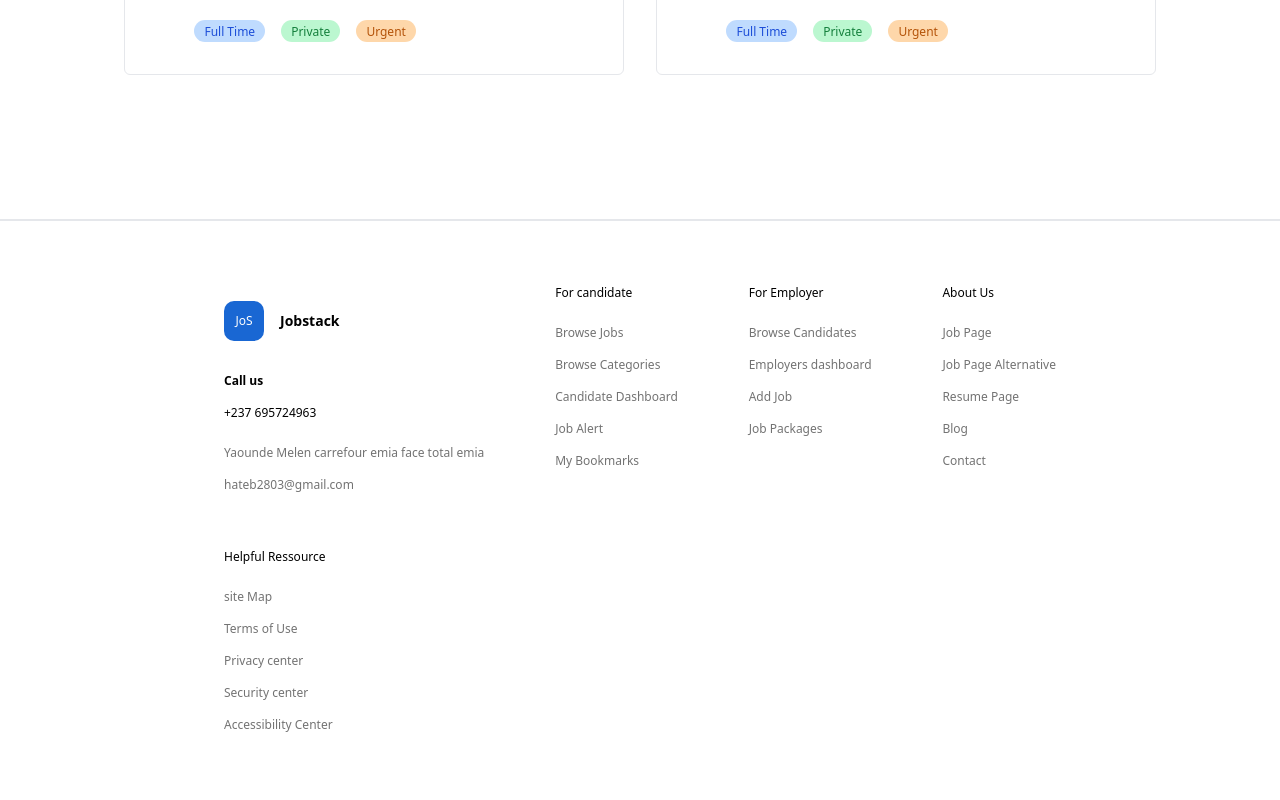
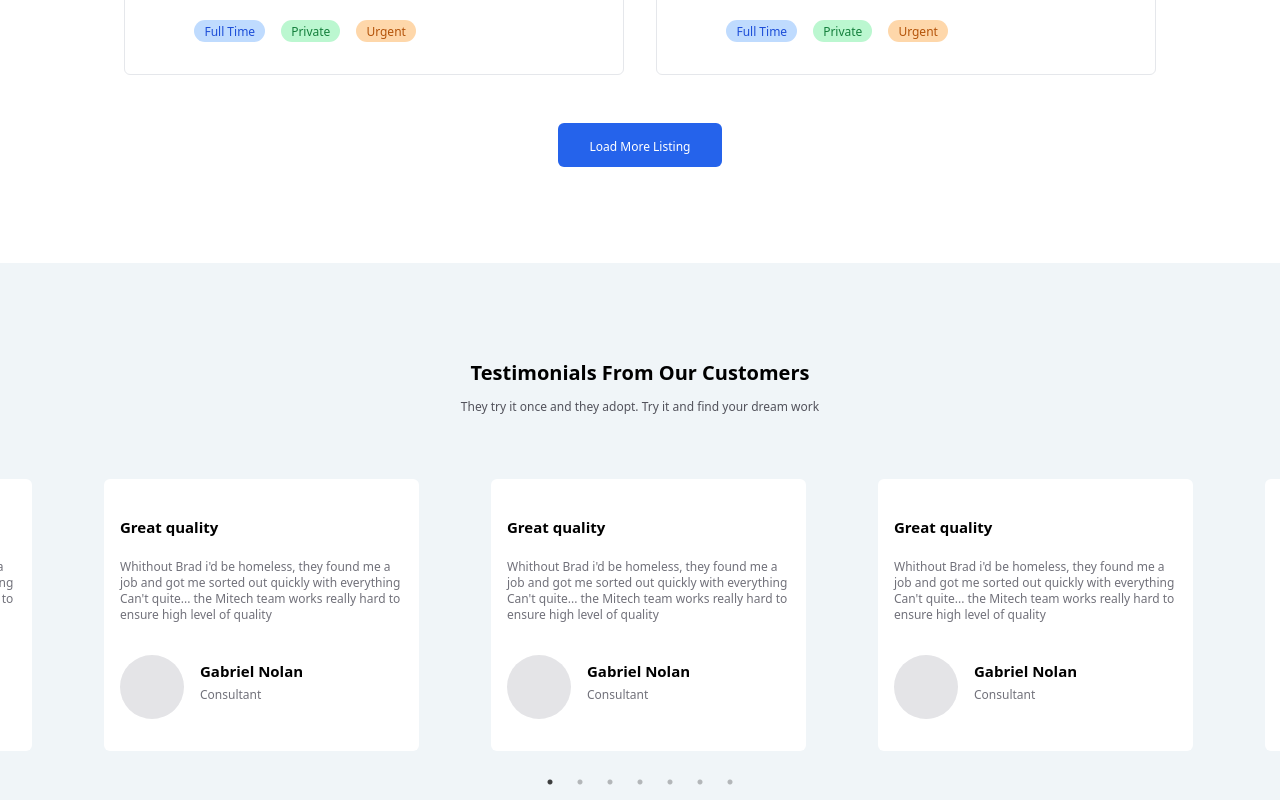
Before and after one commit to haterb4/jobstack, a Next.js app: page / in a window 1280 px wide. Shown: the part 1360-2160 px from the top of the page. Built offline with nearby package versions, Linux system fonts and the light colour scheme.

Commit message:
testimonials

```diff
--- a/package.json
+++ b/package.json
@@ -20,8 +20,13 @@
     "react": "18.2.0",
     "react-dom": "18.2.0",
     "react-icons": "^4.9.0",
+    "react-slick": "^0.29.0",
+    "slick-carousel": "^1.8.1",
     "tailwindcss": "3.3.2",
     "typescript": "5.1.3",
     "usehooks-ts": "^2.9.1"
+  },
+  "devDependencies": {
+    "@types/react-slick": "^0.23.10"
   }
 }
--- a/src/app/layout.tsx
+++ b/src/app/layout.tsx
@@ -1,4 +1,7 @@
 import './globals.css'
+import "slick-carousel/slick/slick.css";
+import "slick-carousel/slick/slick-theme.css";
+
 import { Nunito_Sans } from 'next/font/google'
 
 const nunito_sans = Nunito_Sans({
--- a/src/app/page.tsx
+++ b/src/app/page.tsx
@@ -1,4 +1,4 @@
-import { Header, PageLayout } from '@/components'
+import { Header, PageLayout, Testimonials } from '@/components'
 import Categories from '@/components/Job/Categories'
 import Features from '@/components/Job/Features'
 import { Metadata } from 'next'
@@ -16,8 +16,11 @@ export default function Home() {
         <div className='w-full flex flex-col justify-center items-center border-b'>
           <Categories />
         </div>
-        <div className='w-full flex flex-col justify-center items-center border-b py-12'>
+        <div className='w-full flex flex-col justify-center items-center py-12'>
           <Features />
+        </div>
+        <div className='w-full flex flex-col justify-center items-center py-12 bg-[#F0F5F8]'>
+          <Testimonials />
         </div>
       </main>
     </PageLayout>
--- /dev/null
+++ b/src/components/Button.tsx
@@ -0,0 +1,17 @@
+"use client"
+
+import React from 'react'
+interface ButtonProps {
+    text: string;
+    handleClick?: Function
+}
+
+const Button:React.FC<ButtonProps> = ({text, handleClick}) => {
+  return (
+    <button onClick={() => { handleClick && handleClick() }} className="px-8 py-3 pt-4 rounded-md bg-blue-600 text-white capitalize">
+        {text}
+    </button>
+  )
+}
+
+export default Button
--- a/src/components/Job/Features.tsx
+++ b/src/components/Job/Features.tsx
@@ -1,6 +1,7 @@
 import React from 'react'
 import SectionHeader from '../SectionHeader'
 import FeaturedItem from './FeaturedItem'
+import Button from '../Button'
 
 const Features = () => {
     const categories = [
@@ -109,6 +110,9 @@ const Features = () => {
             return <FeaturedItem key={index} feature={item}/>
           })}
         </div>
+        <div className='w-full flex justify-center items-center'>
+          <Button text='load more listing'/>
+        </div>
     </div>
   )
 }
--- /dev/null
+++ b/src/components/Testimonials.tsx
@@ -0,0 +1,119 @@
+"use client"
+
+import React from 'react'
+import SectionHeader from './SectionHeader'
+import Slider from "react-slick";
+
+const Testimonials = () => {
+    const settings = {
+        className: "center",
+        centerMode: true,
+        infinite: true,
+        centerPadding: "60px",
+        slidesToShow: 3,
+        speed: 500,
+        dots: true
+    };
+    return (
+        <div className='py-12 w-full'>
+            <SectionHeader title='Testimonials From Our Customers' slogan='They try it once and they adopt. Try it and find your dream work'/>
+            <div className='mt-12'>
+                <Slider {...settings}>
+                    <div className='px-1 mx-2'>
+                        <div className='flex flex-col justify-between items-start bg-white px-4 py-8 my-4 rounded-md hover:shadow-lg mx-8'>
+                            <h3 className='font-[600] text-[15px] py-2'>Great quality</h3>
+                            <p className='py-4 mb-4 text-zinc-500'>{"Whithout Brad i'd be homeless, they found me a job and got me sorted out quickly with everything Can't quite... the Mitech team works really hard to ensure high level of quality"}</p>
+                            <div className='flex items-center'>
+                                <div className='h-16 w-16 rounded-full bg-zinc-200'></div>
+                                <div className='flex flex-col px-4 justify-center'>
+                                    <h1 className='font-[600] text-[15px]'>Gabriel Nolan</h1>
+                                    <h2 className='text-zinc-500 py-2'>Consultant</h2>
+                                </div>
+                            </div>
+                        </div>
+                    </div>
+                    <div className='px-1 mx-2'>
+                        <div className='flex flex-col justify-between items-start bg-white px-4 py-8 my-4 rounded-md hover:shadow-lg mx-8'>
+                            <h3 className='font-[600] text-[15px] py-2'>Great quality</h3>
+                            <p className='py-4 mb-4 text-zinc-500'>{"Whithout Brad i'd be homeless, they found me a job and got me sorted out quickly with everything Can't quite... the Mitech team works really hard to ensure high level of quality"}</p>
+                            <div className='flex items-center'>
+                                <div className='h-16 w-16 rounded-full bg-zinc-200'></div>
+                                <div className='flex flex-col px-4 justify-center'>
+                                    <h1 className='font-[600] text-[15px]'>Gabriel Nolan</h1>
+                                    <h2 className='text-zinc-500 py-2'>Consultant</h2>
+                                </div>
+                            </div>
+                        </div>
+                    </div>
+                    <div className='px-1 mx-2'>
+                        <div className='flex flex-col justify-between items-start bg-white px-4 py-8 my-4 rounded-md hover:shadow-lg mx-8'>
+                            <h3 className='font-[600] text-[15px] py-2'>Great quality</h3>
+                            <p className='py-4 mb-4 text-zinc-500'>{"Whithout Brad i'd be homeless, they found me a job and got me sorted out quickly with everything Can't quite... the Mitech team works really hard to ensure high level of quality"}</p>
+                            <div className='flex items-center'>
+                                <div className='h-16 w-16 rounded-full bg-zinc-200'></div>
+                                <div className='flex flex-col px-4 justify-center'>
+                                    <h1 className='font-[600] text-[15px]'>Gabriel Nolan</h1>
+                                    <h2 className='text-zinc-500 py-2'>Consultant</h2>
+                                </div>
+                            </div>
+                        </div>
+                    </div>
+                    <div className='px-1 mx-2'>
+                        <div className='flex flex-col justify-between items-start bg-white px-4 py-8 my-4 rounded-md hover:shadow-lg mx-8'>
+                            <h3 className='font-[600] text-[15px] py-2'>Great quality</h3>
+                            <p className='py-4 mb-4 text-zinc-500'>{"Whithout Brad i'd be homeless, they found me a job and got me sorted out quickly with everything Can't quite... the Mitech team works really hard to ensure high level of quality"}</p>
+                            <div className='flex items-center'>
+                                <div className='h-16 w-16 rounded-full bg-zinc-200'></div>
+                                <div className='flex flex-col px-4 justify-center'>
+                                    <h1 className='font-[600] text-[15px]'>Gabriel Nolan</h1>
+                                    <h2 className='text-zinc-500 py-2'>Consultant</h2>
+                                </div>
+                            </div>
+                        </div>
+                    </div>
+                    <div className='px-1 mx-2'>
+                        <div className='flex flex-col justify-between items-start bg-white px-4 py-8 my-4 rounded-md hover:shadow-lg mx-8'>
+                            <h3 className='font-[600] text-[15px] py-2'>Great quality</h3>
+                            <p className='py-4 mb-4 text-zinc-500'>{"Whithout Brad i'd be homeless, they found me a job and got me sorted out quickly with everything Can't quite... the Mitech team works really hard to ensure high level of quality"}</p>
+                            <div className='flex items-center'>
+                                <div className='h-16 w-16 rounded-full bg-zinc-200'></div>
+                                <div className='flex flex-col px-4 justify-center'>
+                                    <h1 className='font-[600] text-[15px]'>Gabriel Nolan</h1>
+                                    <h2 className='text-zinc-500 py-2'>Consultant</h2>
+                                </div>
+                            </div>
+                        </div>
+                    </div>
+                    <div className='px-1 mx-2'>
+                        <div className='flex flex-col justify-between items-start bg-white px-4 py-8 my-4 rounded-md hover:shadow-lg mx-8'>
+                            <h3 className='font-[600] text-[15px] py-2'>Great quality</h3>
+                            <p className='py-4 mb-4 text-zinc-500'>{"Whithout Brad i'd be homeless, they found me a job and got me sorted out quickly with everything Can't quite... the Mitech team works really hard to ensure high level of quality"}</p>
+                            <div className='flex items-center'>
+                                <div className='h-16 w-16 rounded-full bg-zinc-200'></div>
+                                <div className='flex flex-col px-4 justify-center'>
+                                    <h1 className='font-[600] text-[15px]'>Gabriel Nolan</h1>
+                                    <h2 className='text-zinc-500 py-2'>Consultant</h2>
+                                </div>
+                            </div>
+                        </div>
+                    </div>
+                    <div className='px-1 mx-2'>
+                        <div className='flex flex-col justify-between items-start bg-white px-4 py-8 my-4 rounded-md hover:shadow-lg mx-8'>
+                            <h3 className='font-[600] text-[15px] py-2'>Great quality</h3>
+                            <p className='py-4 mb-4 text-zinc-500'>{"Whithout Brad i'd be homeless, they found me a job and got me sorted out quickly with everything Can't quite... the Mitech team works really hard to ensure high level of quality"}</p>
+                            <div className='flex items-center'>
+                                <div className='h-16 w-16 rounded-full bg-zinc-200'></div>
+                                <div className='flex flex-col px-4 justify-center'>
+                                    <h1 className='font-[600] text-[15px]'>Gabriel Nolan</h1>
+                                    <h2 className='text-zinc-500 py-2'>Consultant</h2>
+                                </div>
+                            </div>
+                        </div>
+                    </div>
+                </Slider>
+            </div>
+        </div>
+    )
+}
+
+export default Testimonials
--- a/src/components/index.ts
+++ b/src/components/index.ts
@@ -1,3 +1,4 @@
+export { default as Button } from "./Button"
 export { default as Footer } from "./Footer"
 export { default as Header } from "./Header"
 export { default as JobCategorie } from "./Job/Categories"
@@ -7,3 +8,4 @@ export { default as Navigation } from "./Navigation"
 export { default as NavLink } from "./NavLink"
 export { default as NavLinks } from "./NavLinks"
 export { default as SectionHeader } from "./SectionHeader"
+export { default as Testimonials } from "./Testimonials"
```
Also changed, not shown: 1 other file (tests, documents, lock files or other folders).
